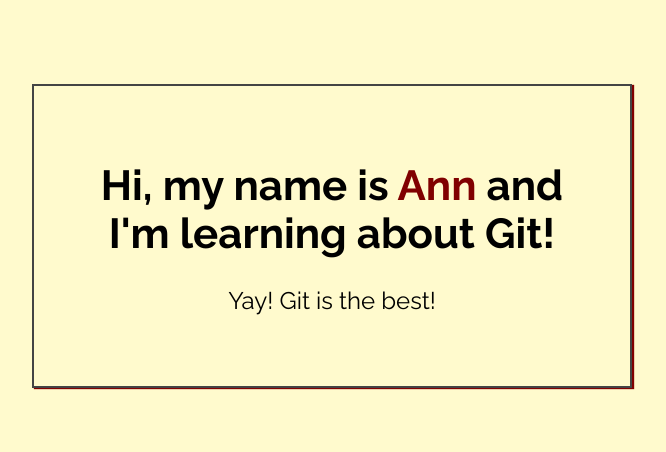
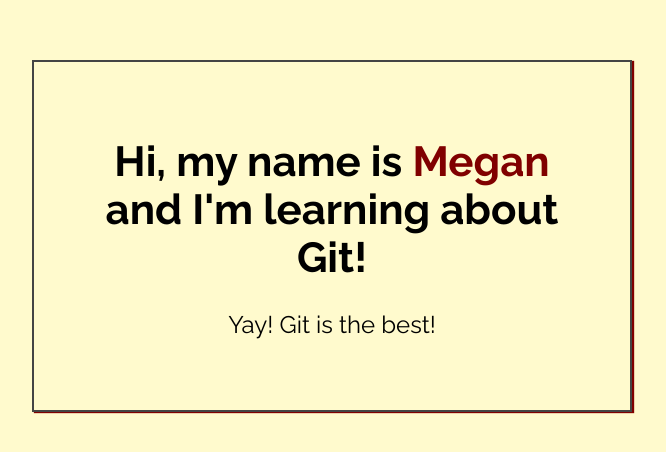
Before and after one commit to meganokland/my-first-repo, a plain HTML site: page index.html in a window 1280 px wide. Shown: the part 164-616 px from the top of the page, without its empty margins (308-974 px from the left). Drawn offline with Linux system fonts and the light colour scheme.

Commit message:
Added name to index.html

```diff
--- a/index.html
+++ b/index.html
@@ -14,7 +14,7 @@
 <body>
 
     <div class="greeting">
-        <h1>Hi, my name is <span class="highlight">Ann</span> and I'm learning about Git! </h1>
+        <h1>Hi, my name is <span class="highlight">Megan</span> and I'm learning about Git! </h1>
 
         <p>Yay! Git is the best!</p>
     </div>
```
